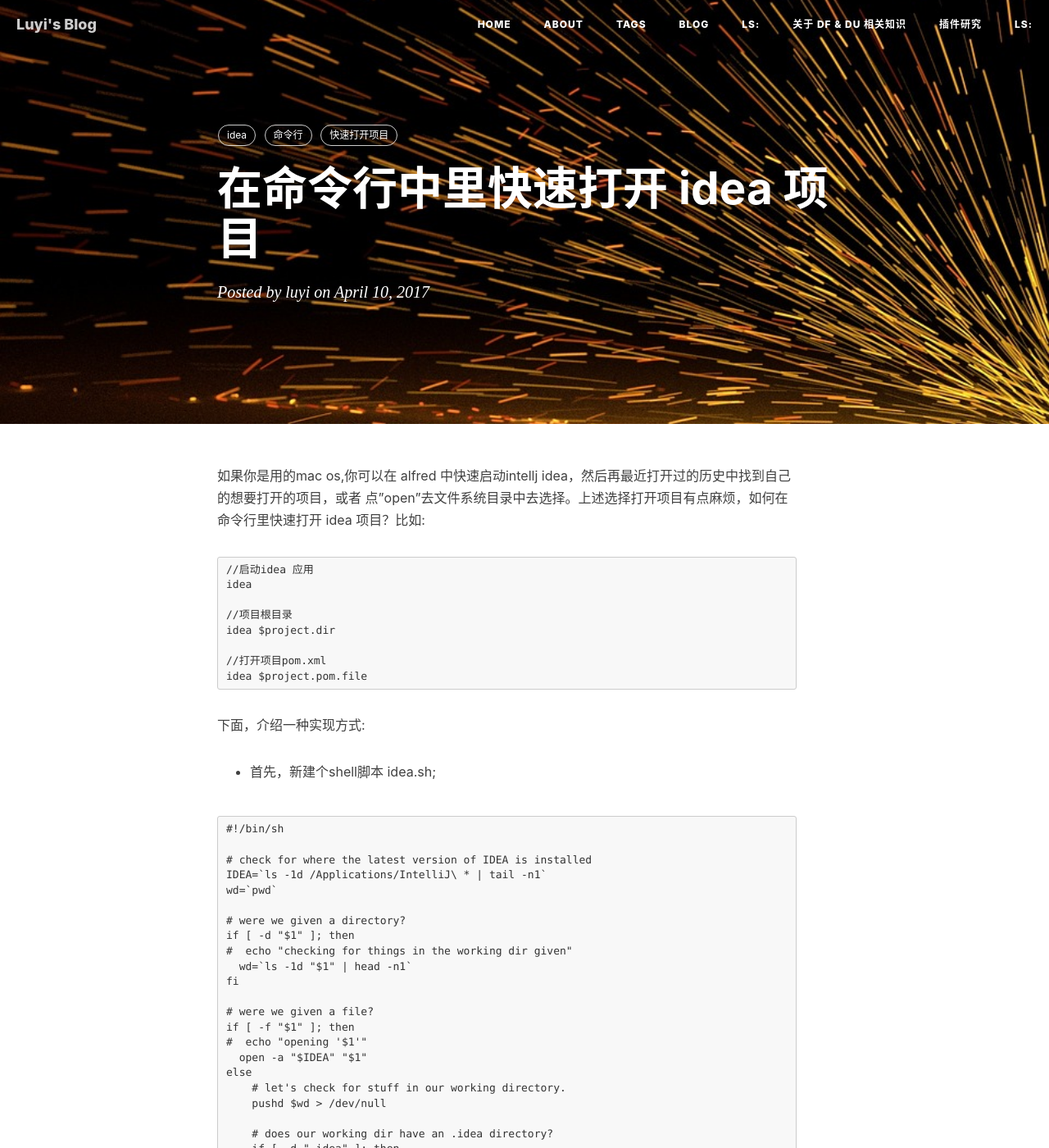
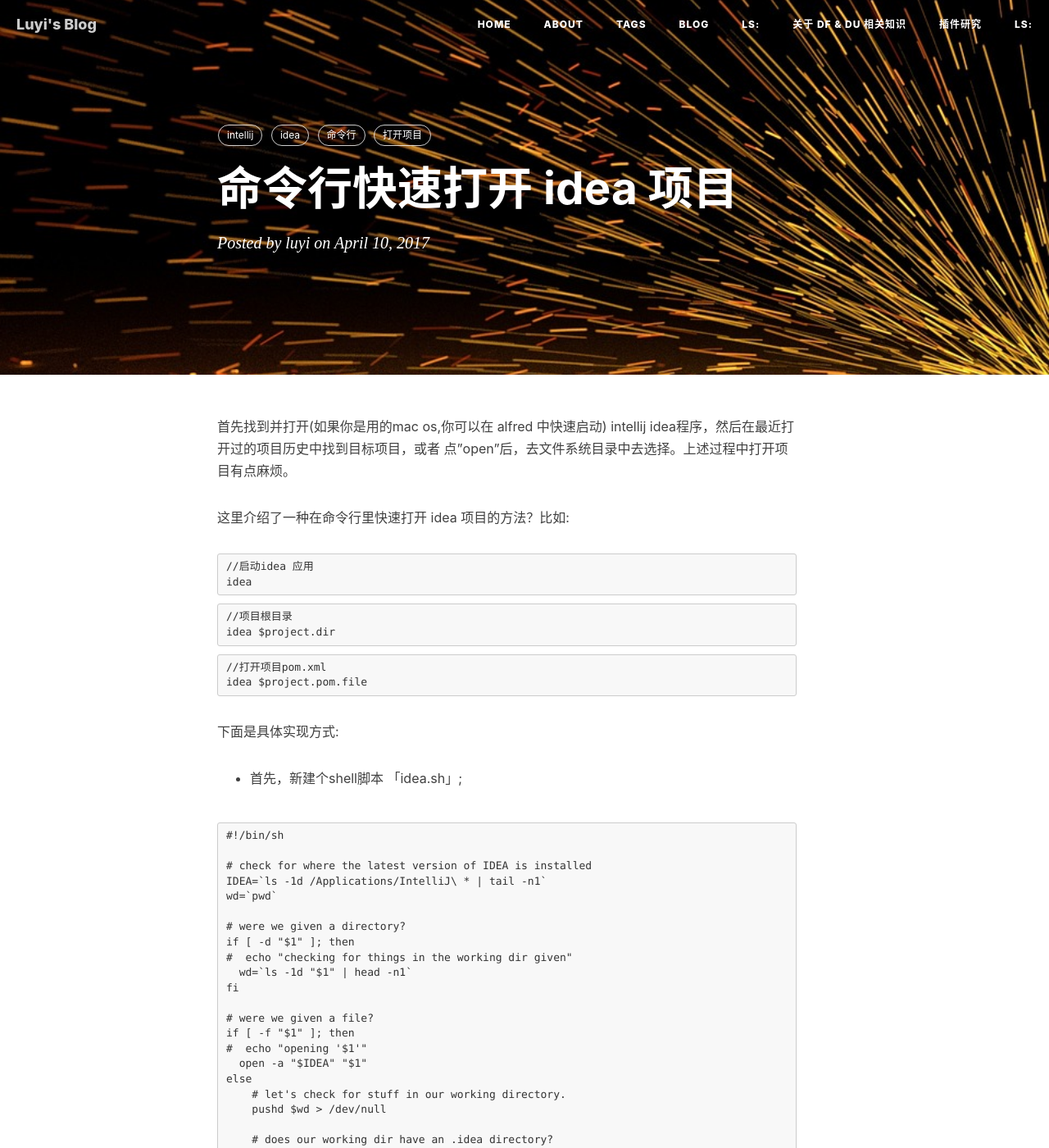
Before and after one commit to luyiisme/luyiisme.github.io, a Jekyll site: the page built from _posts/2017-04-11-idea-open-project.markdown, in a window 1280 px wide and 1400 px high. Shown: the whole window at 82% size. Built offline with Jekyll 4.4.1, drawn with Linux system fonts in a browser that asks for light colours; nearby versions of some CDN libraries; comment, search, counter and statistics services are not loaded.

Commit message:
edit doc

````diff
--- a/_posts/2017-04-11-idea-open-project.markdown
+++ b/_posts/2017-04-11-idea-open-project.markdown
@@ -1,29 +1,37 @@
 ---
 layout:     post
-title:      "在命令行中里快速打开 idea 项目"
+title:      "命令行快速打开 idea 项目"
 date:       2017-04-10
 author:     "luyi"
 header-img: "img/post-bg-metalworking.jpg"
 tags:
+    - intellij
     - idea
     - 命令行
-    - 快速打开项目
+    - 打开项目
 ---
-如果你是用的mac os,你可以在 alfred 中快速启动intellj idea，然后再最近打开过的历史中找到自己的想要打开的项目，或者
-点"open"去文件系统目录中去选择。上述选择打开项目有点麻烦，如何在命令行里快速打开 idea 项目？比如:
+首先找到并打开(如果你是用的mac os,你可以在 alfred 中快速启动) intellij idea程序，然后在最近打开过的项目历史中找到目标项目，或者
+点"open"后，去文件系统目录中去选择。上述过程中打开项目有点麻烦。
+
+这里介绍了一种在命令行里快速打开 idea 项目的方法？比如:
+
 ```
 //启动idea 应用
 idea
+```
 
+```
 //项目根目录
 idea $project.dir
+```
 
+```
 //打开项目pom.xml
 idea $project.pom.file
 ```
-下面，介绍一种实现方式:
+下面是具体实现方式:
 
-- 首先，新建个shell脚本 idea.sh;
+- 首先，新建个shell脚本 「idea.sh」;
 
 ```
 #!/bin/sh
````
Also changed, not shown: other parts of _posts/2017-04-11-idea-open-project.markdown (+1 -10 lines).
